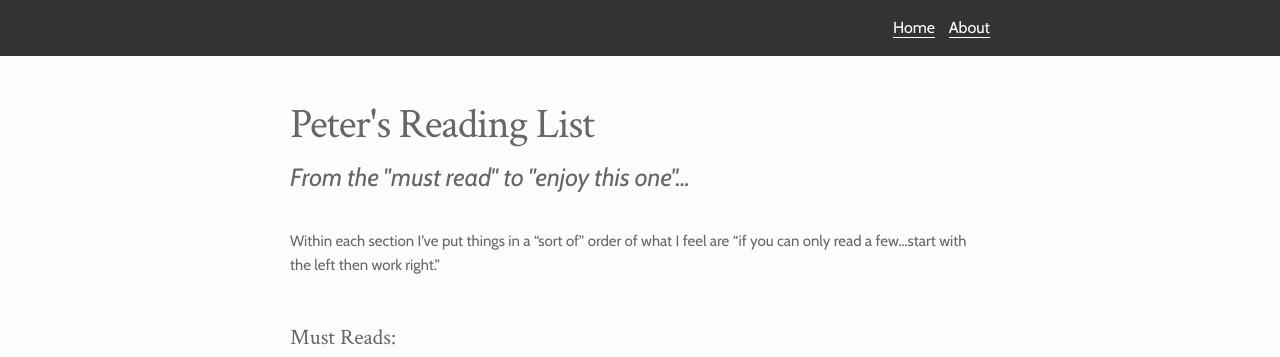
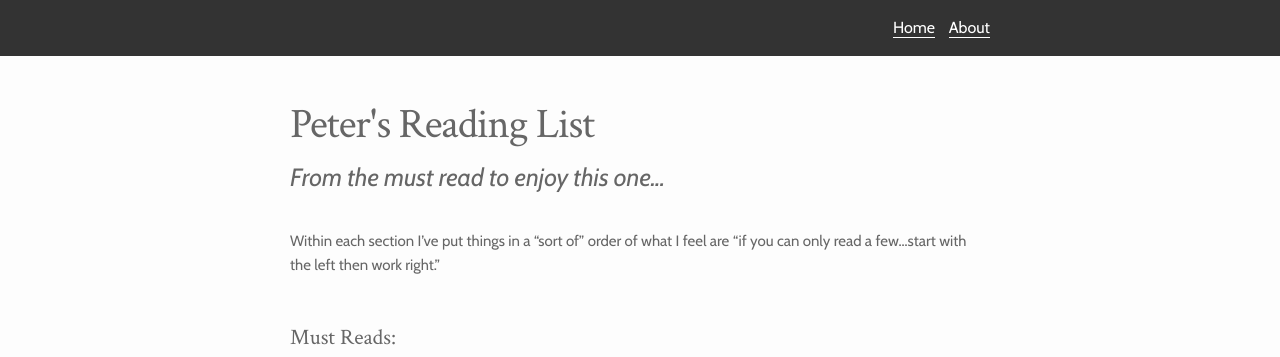
Before and after one commit to peterramsing/personal-site, a Jekyll site: the page built from reading-list.md, in a window 1280 px wide and 900 px high. Shown: the top 357 px of the window. Built offline with Jekyll 4.4.1, drawn with Linux system fonts in a browser that asks for light colours; nearby versions of some CDN libraries.

```diff
--- a/reading-list.md
+++ b/reading-list.md
@@ -3,8 +3,8 @@ layout: post
 title: Peter's Reading List
 permalink: reading-list
 social_title: Peter's Reading list
-description: From the "must read" to "enjoy this one"...
-social_description: From the "must read" to "enjoy this" you'll find the list here starting with Multipliers.
+description: From the must read to enjoy this one...
+social_description: From the must read to enjoy this you'll find the list here starting with Multipliers.
 keywords: Peter Ramsing, Reading list
 ---
 
```
